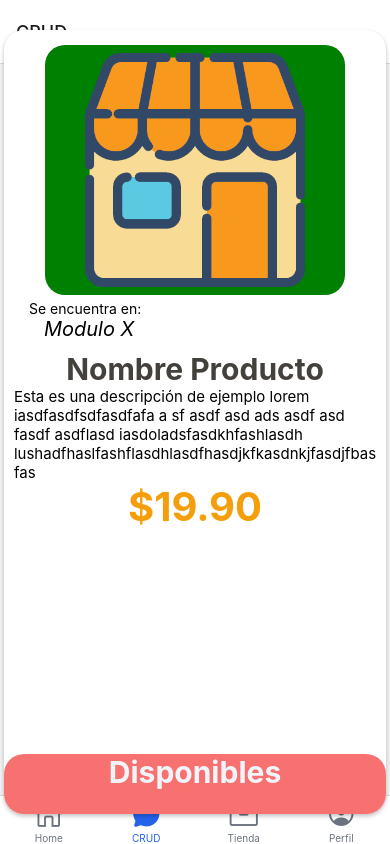
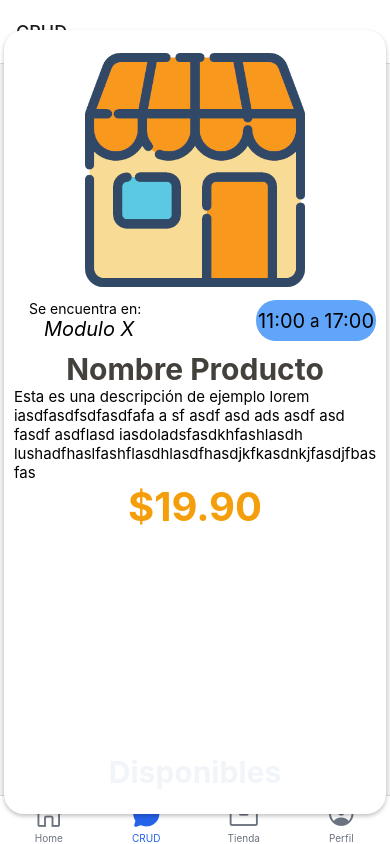
Before and after one commit to x4nemi/MercaditoCUCEI, a React Native app: screen /CRUD in a window 390 px wide. Built offline with nearby package versions, Linux system fonts and the light colour scheme.

Commit message:
Changes for Liveshare

```diff
--- a/src/screens/product/ProductScreen.js
+++ b/src/screens/product/ProductScreen.js
@@ -25,7 +25,7 @@ const ProductScreen = ({ item, visible }) => {
         animationType="fade"
       >
         <View style={styles.container}>
-          <View style={{marginHorizontal:10}}>
+          <View style={{ marginHorizontal: 10 }}>
             {/**Image Container */}
             <View style={styles.imgContainer}>
               <Image
@@ -33,10 +33,21 @@ const ProductScreen = ({ item, visible }) => {
                 source={require("../../assets/store.png")}
               />
             </View>
-            <Text style={{ paddingLeft: 15 }}>Se encuentra en:</Text>
-            <Text style={{ paddingLeft: 30, fontStyle: "italic", fontSize: 20 }}>
-              Modulo X
-            </Text>
+            <View style={{ flexDirection: "row", justifyContent: "space-between", }}>
+              <View>
+                <Text style={{ paddingLeft: 15 }}>Se encuentra en:</Text>
+                <Text
+                  style={{ paddingLeft: 30, fontStyle: "italic", fontSize: 20 }}>
+                  Modulo X
+                </Text>
+              </View>
+              <View style={styles.timeContainer}>
+                <Text style={{fontSize:20}}>11:00</Text>
+                <Text style={{fontSize:17}}> a </Text>
+                <Text style={{fontSize:20}}>17:00</Text>
+              </View>
+            </View>
+
             {/*Information Data */}
             <View style={styles.info}>
               <Text
@@ -45,10 +56,9 @@ const ProductScreen = ({ item, visible }) => {
                 Nombre Producto
               </Text>
               <Text style={{ fontSize: 15, color: "black" }}>
-                Esta es una descripción de ejemplo lorem iasdfasdfsdfasdfafa a sf
-                asdf asd ads asdf asd fasdf asdflasd
-                iasdoladsfasdkhfashlasdh lushadfhaslfashflasdhlasdfhasdjkfkasdnkjfasdjfbas
-                fas
+                Esta es una descripción de ejemplo lorem iasdfasdfsdfasdfafa a
+                sf asdf asd ads asdf asd fasdf asdflasd iasdoladsfasdkhfashlasdh
+                lushadfhaslfashflasdhlasdfhasdjkfkasdnkjfasdjfbas fas
               </Text>
               <Text
                 style={{ fontSize: 40, fontWeight: "bold", color: "#f59e0b" }}
@@ -56,19 +66,21 @@ const ProductScreen = ({ item, visible }) => {
                 $19.90
               </Text>
             </View>
-
           </View>
           {/**Disponibility */}
           <View style={styles.footer}>
             <Text
-              style={{ fontSize: 30, fontWeight: "bold", color: "#f1f5f9", paddingHorizontal:50 }}
+              style={{
+                fontSize: 30,
+                fontWeight: "bold",
+                color: "#f1f5f9",
+                paddingHorizontal: 50,
+              }}
             >
               Disponibles
             </Text>
           </View>
-
         </View>
-
       </Modal>
     </View>
   );
@@ -88,7 +100,7 @@ const styles = StyleSheet.create({
     backgroundColor: "white",
     marginVertical: 30,
     margin: 20,
-    justifyContent:"space-between",
+    justifyContent: "space-between",
     borderRadius: 20,
     shadowColor: "#000",
     shadowOffset: {
@@ -104,7 +116,6 @@ const styles = StyleSheet.create({
     borderRadius: 20,
     alignSelf: "center",
     marginBottom: 5,
-    backgroundColor: "green",
     width: 300,
     height: 250,
   },
@@ -114,14 +125,21 @@ const styles = StyleSheet.create({
   },
   info: {
     alignItems: "center",
-    marginTop:10,
+    marginTop: 10,
+  },
+  timeContainer:{
+    backgroundColor: "#60a5fa",
+    flexDirection:"row",
+    borderRadius:20,
+    padding:2,
+    alignItems:"center",
   },
   footer: {
-    backgroundColor: "#f87171",
+    backgroundColor: "#f87171" | "#059669",
     width: "100%",
     height: 60,
-    alignSelf:"center",
+    alignSelf: "center",
     alignItems: "center",
-    borderRadius:20,
+    borderRadius: 20,
   },
 });
```
Also changed, not shown: src/screens/home/HomeScreen.js (+6 -2 lines).
